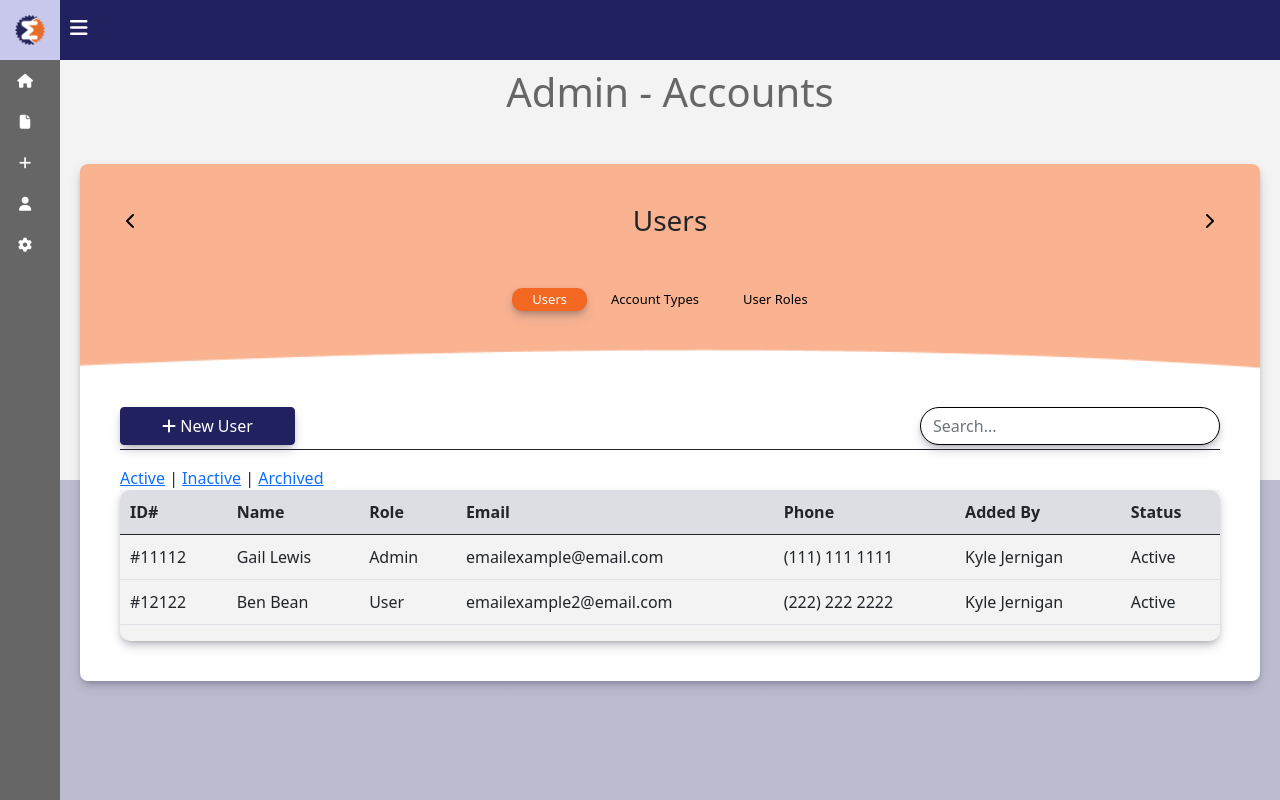
After one commit to skoolboi434/summa-advertising, a Django app: page /adminportal/adminaccounts in a window 1280 px wide. The commit adds this page. Run offline with Django 5.2, Linux system fonts and the light colour scheme; some libraries are stand-ins or nearby versions; some web fonts are replaced.

Commit message:
Admin Account Tab flow added

```diff
--- a/adAdmin/urls.py
+++ b/adAdmin/urls.py
@@ -5,5 +5,6 @@ from . import views
 urlpatterns = [
   path('', views.index, name='adminPortal'),
   path('admingeneral', views.adminGeneral, name='adminGeneral'),
+  path('adminaccounts', views.adminAccounts, name='adminAccounts'),
   path('admingeneral/newpublication/', views.adminPubSetup, name='adminPubSetup'),
 ]
--- a/adAdmin/views.py
+++ b/adAdmin/views.py
@@ -8,3 +8,7 @@ def adminGeneral(request):
 
 def adminPubSetup(request):
   return render(request, 'admin/pubs/newPublication.html')
+
+# Admin Account Routes
+def adminAccounts(request):
+  return render(request, 'admin/accounts.html')
--- /dev/null
+++ b/templates/admin/accounts.html
@@ -0,0 +1,79 @@
+{% extends 'base.html' %}{% load static %} {% block content %}
+
+<div class="heading-container text-center my-5">
+  <h3 class="heading mb-3">Admin - Accounts</h3>
+</div>
+
+<div class="multi-step-form-container">
+  <div id="tab-heading" class="tab-heading mb-5 d-flex justify-content-between align-items-center">
+    <button class="step-arrow" id="prevTabBtn">
+      <i class="fa fa-solid fa-chevron-left"></i>
+    </button>
+
+    <h3 class="multisteps-form__title text-center mb-0">Users</h3>
+
+    <button class="step-arrow" id="nextTabBtn">
+      <i class="fa fa-solid fa-chevron-right"></i>
+    </button>
+  </div>
+
+  <ul class="nav nav-pills mb-5 d-flex justify-content-center" id="pills-tab" role="tablist">
+    <li class="nav-item" role="presentation">
+      <button class="nav-link-custom active" id="pills-users-tab" data-bs-toggle="pill" data-bs-target="#pills-users" type="button" role="tab" aria-controls="pills-users" aria-selected="true">Users</button>
+    </li>
+    <li class="nav-item" role="presentation">
+      <button class="nav-link-custom" id="pills-account-types-tab" data-bs-toggle="pill" data-bs-target="#pills-account-types" type="button" role="tab" aria-controls="pills-account-types" aria-selected="false">Account Types</button>
+    </li>
+    <li class="nav-item" role="presentation">
+      <button class="nav-link-custom" id="pills-user-roles-tab" data-bs-toggle="pill" data-bs-target="#pills-user-roles" type="button" role="tab" aria-controls="pills-user-roles" aria-selected="false">User Roles</button>
+    </li>
+  </ul>
+
+  <div class="tab-content" id="pills-tabContent">
+    <div class="tab-pane fade show active pt-5" id="pills-users" role="tabpanel" aria-labelledby="pills-users-tab" data-heading="Users">{% include 'admin/includes/accounts/users.html'%}</div>
+
+    <div class="tab-pane fade pt-5" id="pills-account-types" role="tabpanel" aria-labelledby="pills-account-types-tab" data-heading="Account Types">{% include 'admin/includes/accounts/accountTypes.html'%}</div>
+
+    <div class="tab-pane fade pt-5" id="pills-user-roles" role="tabpanel" aria-labelledby="pills-user-roles-tab" data-heading="User Roles">{% include 'admin/includes/accounts/userRoles.html'%}</div>
+  </div>
+</div>
+
+<script src="{% static 'js/tableSearch.js' %}"></script>
+
+<script>
+  const tabHeading = document.querySelector('#tab-heading h3');
+  const tabButtons = document.querySelectorAll('[data-bs-toggle="pill"]');
+  const tabTriggerList = Array.from(tabButtons);
+
+  function updateHeading(targetId) {
+    const targetPane = document.querySelector(targetId);
+    const newHeading = targetPane.dataset.heading;
+    tabHeading.textContent = newHeading;
+  }
+
+  // Add event listener to update heading when tab is changed
+  tabTriggerList.forEach(button => {
+    button.addEventListener('shown.bs.tab', e => {
+      updateHeading(e.target.dataset.bsTarget);
+    });
+  });
+
+  // Handle Next and Prev buttons
+  document.getElementById('nextTabBtn').addEventListener('click', () => {
+    const activeIndex = tabTriggerList.findIndex(btn => btn.classList.contains('active'));
+    if (activeIndex < tabTriggerList.length - 1) {
+      const nextButton = new bootstrap.Tab(tabTriggerList[activeIndex + 1]);
+      nextButton.show();
+    }
+  });
+
+  document.getElementById('prevTabBtn').addEventListener('click', () => {
+    const activeIndex = tabTriggerList.findIndex(btn => btn.classList.contains('active'));
+    if (activeIndex > 0) {
+      const prevButton = new bootstrap.Tab(tabTriggerList[activeIndex - 1]);
+      prevButton.show();
+    }
+  });
+</script>
+
+{% endblock%}
--- /dev/null
+++ b/templates/admin/includes/accounts/accountTypes.html
@@ -0,0 +1,36 @@
+<div class="actions-container d-flex justify-content-between border-bottom border-dark pb-1">
+  <div class="btn-container">
+    <button type="button" class="btn btn-secondary"><i class="fa fa-solid fa-plus"></i> New Account Type</button>
+  </div>
+  <div class="form-group has-search">
+    <input type="text" class="form-control table-search" placeholder="Search..." data-table="account-type-table" />
+    <span class="fa fa-search form-control-feedback"></span>
+  </div>
+</div>
+
+<div class="filters d-flex align-items-center pt-3"><a href="" class="active">Active</a>&nbsp;|&nbsp;<a href="">Inactive</a>&nbsp;|&nbsp;<a href="">Archived</a></div>
+
+<div class="table-container">
+  <table id="users-table" class="table">
+    <thead>
+      <tr>
+        <th scope="col">ID#</th>
+        <th scope="col">Account Type</th>
+        <th scope="col">Type Code</th>
+        <th scope="col">Created By</th>
+        <th scope="col">Status</th>
+        <th></th>
+      </tr>
+    </thead>
+    <tbody>
+      <tr>
+        <td>#00001</td>
+        <td>CHAIN</td>
+        <td>CHAIN112</td>
+        <td>Kyle Jernigan</td>
+        <td>Active</td>
+        <td><i class="fa fa-solid fa-pen me-3"></i><i class="fa fa-solid fa-envelope-open"></i></td>
+      </tr>
+    </tbody>
+  </table>
+</div>
--- /dev/null
+++ b/templates/admin/includes/accounts/userRoles.html
@@ -0,0 +1,36 @@
+<div class="actions-container d-flex justify-content-between border-bottom border-dark pb-1">
+  <div class="btn-container">
+    <button type="button" class="btn btn-secondary"><i class="fa fa-solid fa-plus"></i> New Role</button>
+  </div>
+  <div class="form-group has-search">
+    <input type="text" class="form-control table-search" placeholder="Search..." data-table="account-type-table" />
+    <span class="fa fa-search form-control-feedback"></span>
+  </div>
+</div>
+
+<div class="filters d-flex align-items-center pt-3"><a href="" class="active">Active</a>&nbsp;|&nbsp;<a href="">Inactive</a>&nbsp;|&nbsp;<a href="">Archived</a></div>
+
+<div class="table-container">
+  <table id="users-table" class="table">
+    <thead>
+      <tr>
+        <th scope="col">Role ID</th>
+        <th scope="col">Role</th>
+        <th scope="col">Role Code</th>
+        <th scope="col">Created By</th>
+        <th scope="col">Status</th>
+        <th></th>
+      </tr>
+    </thead>
+    <tbody>
+      <tr>
+        <td>#00001</td>
+        <td>Ad Taker</td>
+        <td>ADTAKER23</td>
+        <td>Kyle Jernigan</td>
+        <td>Active</td>
+        <td><i class="fa fa-solid fa-pen me-3"></i><i class="fa fa-solid fa-envelope-open"></i></td>
+      </tr>
+    </tbody>
+  </table>
+</div>
--- /dev/null
+++ b/templates/admin/includes/accounts/users.html
@@ -0,0 +1,47 @@
+<div class="actions-container d-flex justify-content-between border-bottom border-dark pb-1">
+  <div class="btn-container">
+    <button type="button" class="btn btn-secondary"><i class="fa fa-solid fa-plus"></i> New User</button>
+  </div>
+  <div class="form-group has-search">
+    <input type="text" class="form-control table-search" placeholder="Search..." data-table="users-table" />
+    <span class="fa fa-search form-control-feedback"></span>
+  </div>
+</div>
+
+<div class="filters d-flex align-items-center pt-3"><a href="" class="active">Active</a>&nbsp;|&nbsp;<a href="">Inactive</a>&nbsp;|&nbsp;<a href="">Archived</a></div>
+
+<div class="table-container">
+  <table id="users-table" class="table">
+    <thead>
+      <tr>
+        <th scope="col">ID#</th>
+        <th scope="col">Name</th>
+        <th scope="col">Role</th>
+        <th scope="col">Email</th>
+        <th scope="col">Phone</th>
+        <th scope="col">Added By</th>
+        <th scope="col">Status</th>
+      </tr>
+    </thead>
+    <tbody>
+      <tr>
+        <td>#11112</td>
+        <td>Gail Lewis</td>
+        <td>Admin</td>
+        <td>emailexample@email.com</td>
+        <td>(111) 111 1111</td>
+        <td>Kyle Jernigan</td>
+        <td>Active</td>
+      </tr>
+      <tr>
+        <td>#12122</td>
+        <td>Ben Bean</td>
+        <td>User</td>
+        <td>emailexample2@email.com</td>
+        <td>(222) 222 2222</td>
+        <td>Kyle Jernigan</td>
+        <td>Active</td>
+      </tr>
+    </tbody>
+  </table>
+</div>
```
Also changed, not shown: templates/admin/general.html (+5 -5 lines), templates/admin/portal.html (+8 -0 lines), templates/admin/includes/general/cc-vendor.html (renamed from templates/admin/includes/cc-vendor.html), templates/admin/includes/general/generalOverview.html (renamed from templates/admin/includes/generalOverview.html), templates/admin/includes/general/products.html (renamed from templates/admin/includes/products.html), templates/admin/includes/general/pubs.html (renamed from templates/admin/includes/pubs.html), templates/admin/includes/general/regions.html (renamed from templates/admin/includes/regions.html).
